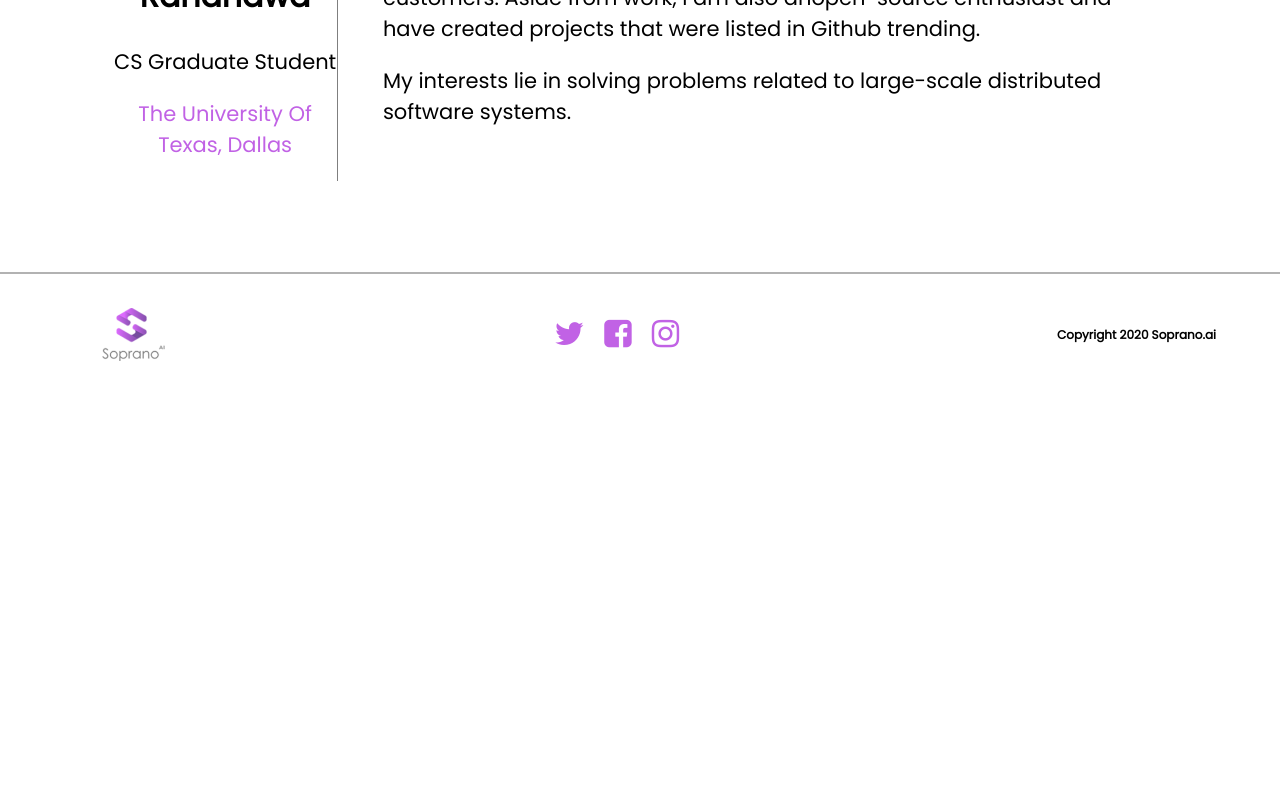
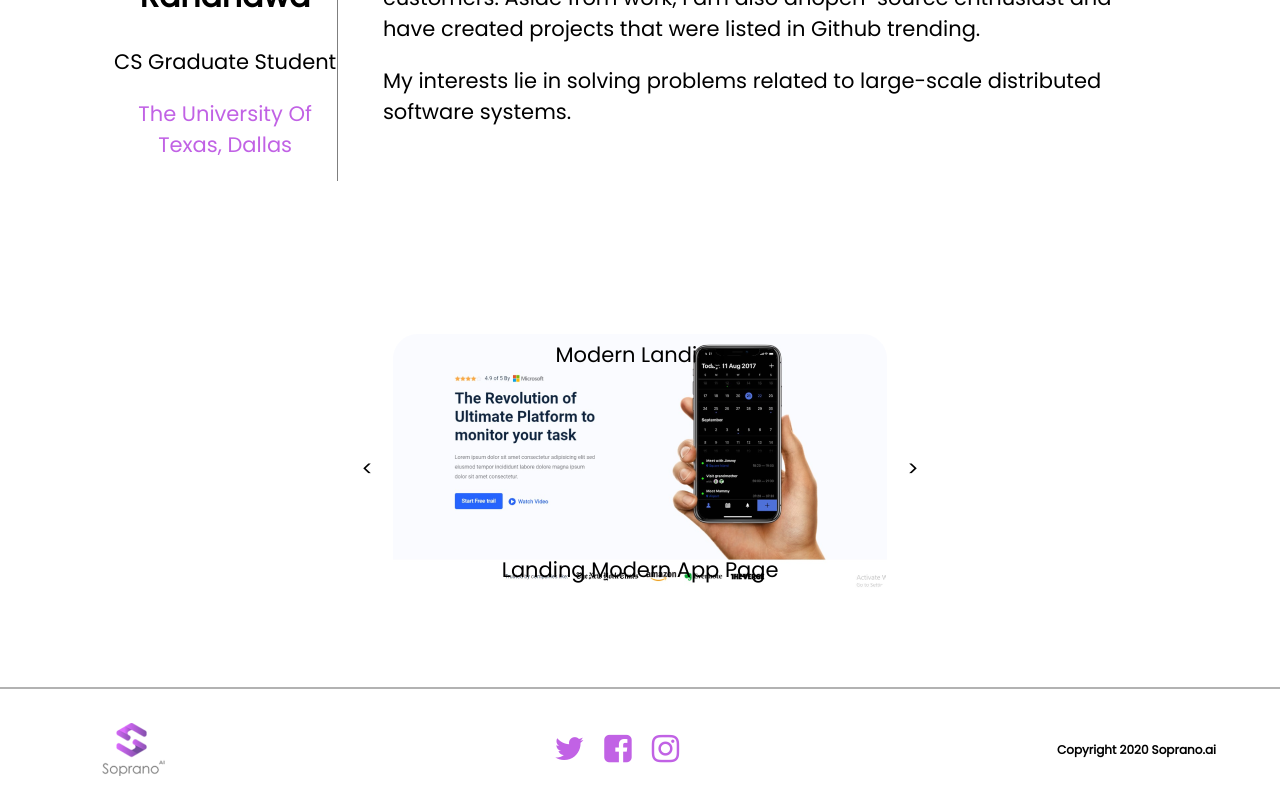
Before and after one commit to dpublic1234/soprano-app, a React (Create React App) app: page /aboutme in a window 1280 px wide. Shown: the part 506-1306 px from the top of the page. Before the commit the page ends 891 px from the top, so only its background shows below. Built offline with nearby package versions, Linux system fonts and the light colour scheme.

Commit message:
Update AboutMe.js

```diff
--- a/src/AboutMe.js
+++ b/src/AboutMe.js
@@ -1,7 +1,49 @@
 import './App.css';
 
 function AboutMe() {
+
+    var currentCarouselImage = 1;
+    function setCarouselImage(move) {
+        let imageList = document.getElementsByClassName("carousel-image-container");
+
+        Array.prototype.forEach.call(imageList, function(element) {
+            element.style.display = 'none';
+        });
+
+        const MAX_CAROUSEL_IMAGES = imageList.length;
+        if (move === "back") {
+            currentCarouselImage = (currentCarouselImage === 1) ? MAX_CAROUSEL_IMAGES : currentCarouselImage - 1;
+        } else {
+            currentCarouselImage = (currentCarouselImage === MAX_CAROUSEL_IMAGES) ? 1 : currentCarouselImage + 1;
+        }
+
+        console.log(currentCarouselImage);
+        imageList[currentCarouselImage - 1].style.display = 'inline-block';
+    }
+
+    const carouselDataJson = [{
+        title: "Website Landing",
+        imgsrc: "images/website-landing.png",
+        description: "Landing Website"
+    },
+    {
+        title: "Modern Landing",
+        imgsrc: "images/app-modern-landing.png",
+        description: "Landing Modern App Page"
+    }
+    ];
+
+    function getCarouselSet(id, imgSrc, title, description) {
         return (
+            <div key={"carousel-image-"+id} id={"carousel-image-"+id} className="carousel-image-container">
+                <p className="carousel-title">{title}</p>
+                <img src={imgSrc} alt={title} width="100%" />
+                <p className="carousel-description">{description}</p>
+            </div>
+        );
+    }
+    return (
+        <>
             <div id="aboutme">
                 <div id="aboutme-profile">
                     <img src="images/aboutme-profile.png" alt="Profile" />
@@ -16,6 +58,16 @@ function AboutMe() {
                     <p>My interests lie in solving problems related to large-scale distributed software systems.</p>
                 </div>
             </div>
+            <div id="aboutme-carousel">
+                <span className="carousel-arrow" onClick={() => setCarouselImage("back")}>&lt;</span>
+                {
+                    carouselDataJson.map((obj, id)=> {
+                        return getCarouselSet(id, obj.imgsrc, obj.title, obj.description);
+                    })
+                }
+                <span className="carousel-arrow" onClick={() => setCarouselImage("front")}>&gt;</span>
+            </div>
+        </>
     );
 }
 
```
Lines whose indentation alone changed are shown as unchanged.
